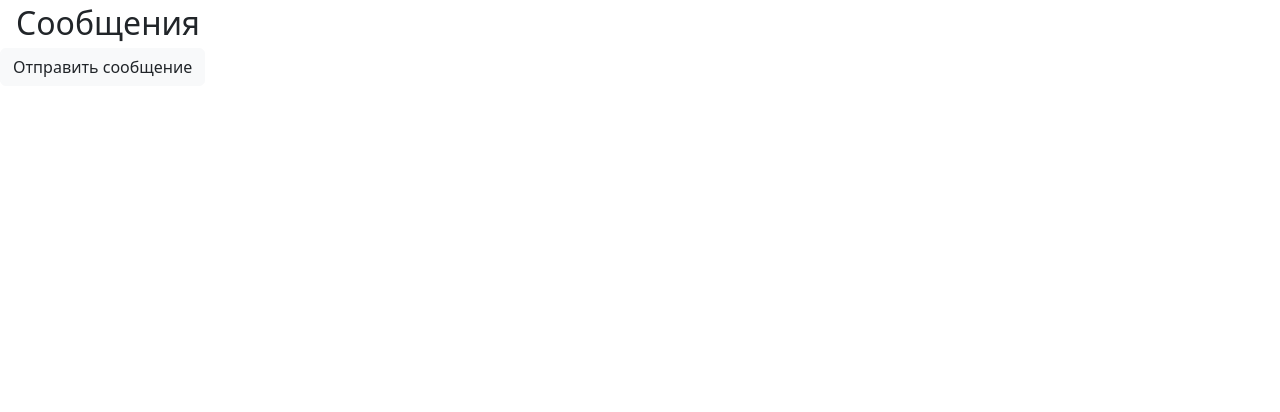
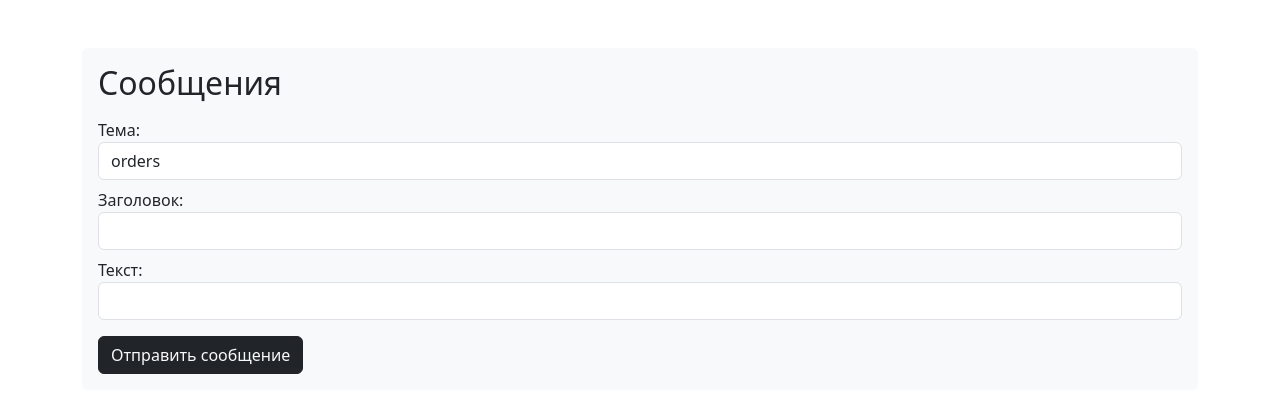
Before and after one commit to Gorbulev-Sergey/svelteCargoTaxi, a SvelteKit app: page /messages in a window 1280 px wide. Shown: the top 412 px of the page. Built offline with nearby package versions, Linux system fonts and the light colour scheme; no server answers.

Commit message:
2222222222

```diff
--- a/src/routes/messages/+page.svelte
+++ b/src/routes/messages/+page.svelte
@@ -4,18 +4,39 @@
 	import { getMessaging, getToken } from 'firebase/messaging';
 	import PageLayout from '$lib/components/PageLayout.svelte';
 
-	getToken(messaging, { vapidKey: 'BOchUxTaicGrSG9sbBqcuk-ALTtc45K1dxzdi0-IdrZoZiTkKlKi_2yqv-MrmgofGa5gV0Relu-6GpCaTaiUJ7Q' }).then(
-		currentToken => {
-			if (currentToken) console.log(currentToken);
-		}
-	);
+	// getToken(messaging, { vapidKey: 'BOchUxTaicGrSG9sbBqcuk-ALTtc45K1dxzdi0-IdrZoZiTkKlKi_2yqv-MrmgofGa5gV0Relu-6GpCaTaiUJ7Q' }).then(
+	// 	currentToken => {
+	// 		if (currentToken) console.log(currentToken);
+	// 	}
+	// );
+
+	let message = {
+		theme: 'orders',
+		title: '',
+		text: ''
+	};
 </script>
 
-<PageTitle title="Сообщения" />
-
+<div class="container my-3">
+	<div class="bg-light p-3 rounded mt-5">
+		<h2 class="mb-3">Сообщения</h2>
+		<div class="mb-2">
+			<div class="me-2">Тема:</div>
+			<input class="form-control" bind:value={message.theme} />
+		</div>
+		<div class="mb-2">
+			<div class="me-2">Заголовок:</div>
+			<input class="form-control" bind:value={message.title} />
+		</div>
+		<div class="mb-3">
+			<div class="me-2">Текст:</div>
+			<input class="form-control" bind:value={message.text} />
+		</div>
 		<button
-	class="btn btn-light text-dark mt-5"
+			class="btn btn-dark text-light"
 			on:click={async () => {
+				console.log(message);
+				if (message.theme != '' || message.title != '' || message.text != '')
 					// Очень важный код
 					fetch('https://fcm.googleapis.com/fcm/send', {
 						method: 'POST',
@@ -31,5 +52,14 @@
 								title: "Подписчикам темы 'orders'"
 							}
 						})
+					}).then(s => {
+						alert('Сообщение отправлено');
+						message = {
+							theme: 'orders',
+							title: '',
+							text: ''
+						};
 					});
 			}}>Отправить сообщение</button>
+	</div>
+</div>
```
Lines whose indentation alone changed are shown as unchanged.
